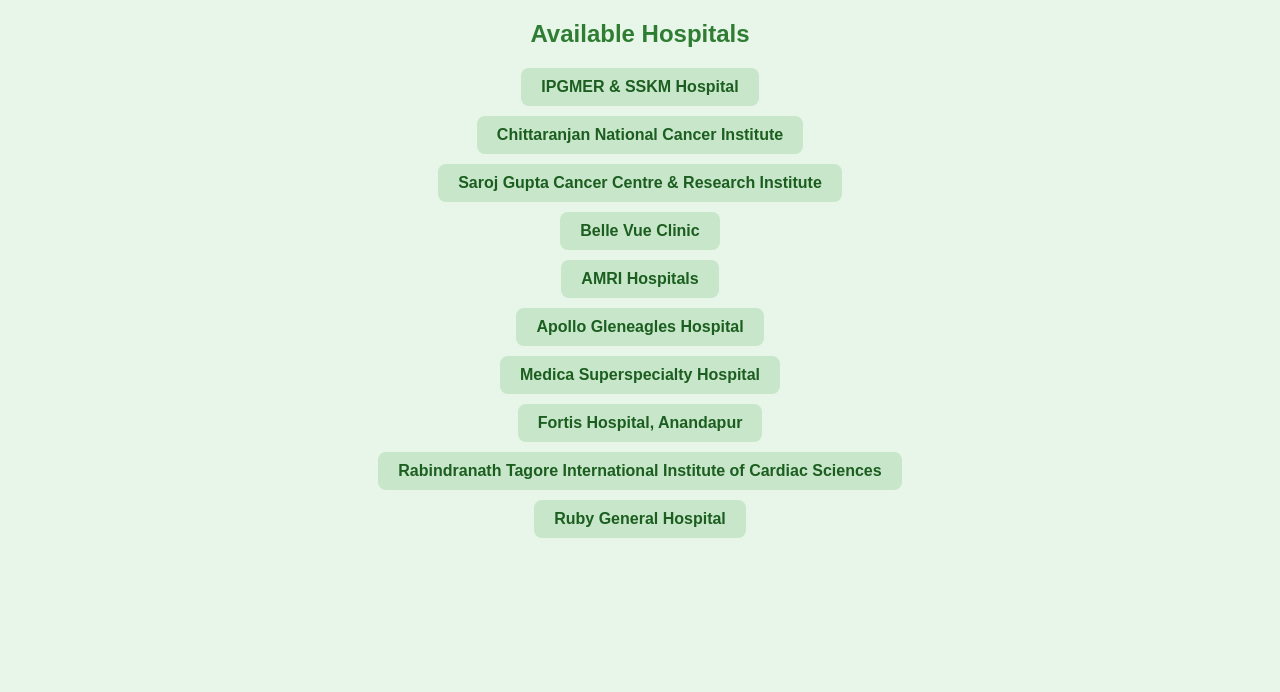
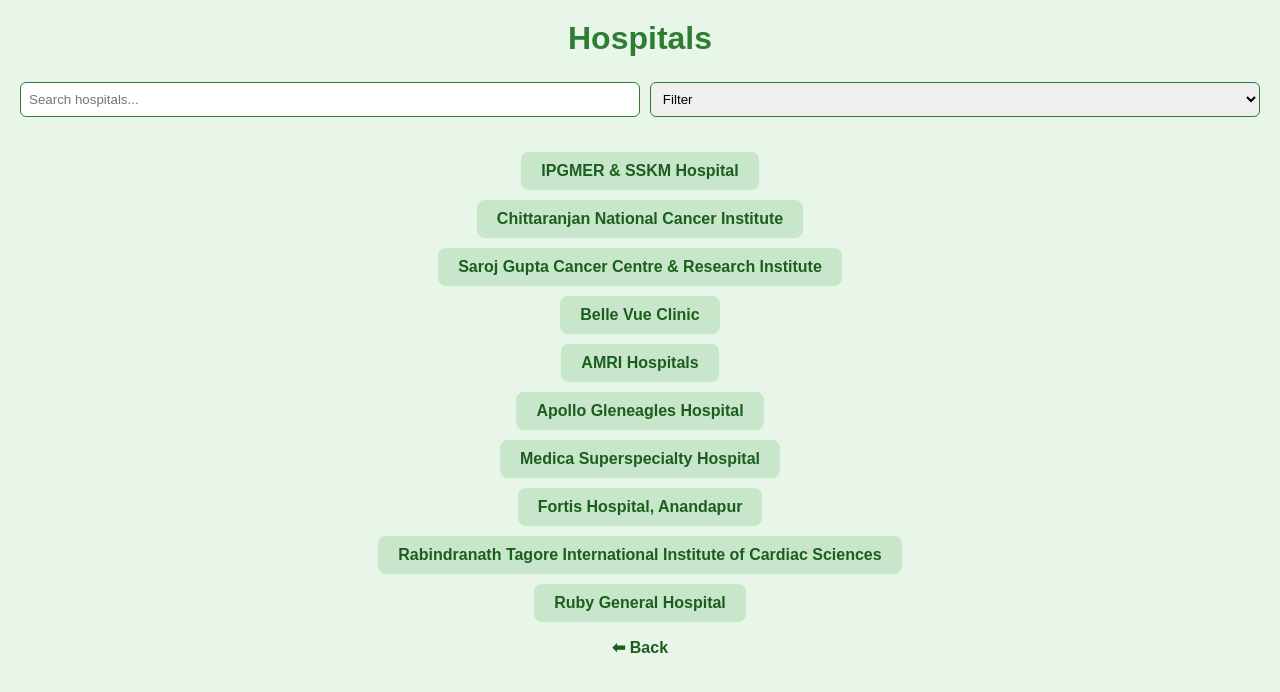
Before and after one commit to abhirup2911/MediSlotBook, a Flask app: page /hospitals in a window 1280 px wide. Shown: the top 692 px of the page. Run offline with Flask 3, Linux system fonts and the light colour scheme.

Commit message:
Update hospitals.html

```diff
--- a/templates/hospitals.html
+++ b/templates/hospitals.html
@@ -1,15 +1,41 @@
 <!DOCTYPE html>
-<html>
+<html lang="en">
 <head>
-  <title>Hospitals</title>
+  <meta charset="UTF-8">
+  <title>Hospitals - MediSlotBook</title>
   <link rel="stylesheet" href="{{ url_for('static', filename='style.css') }}">
 </head>
 <body>
-  <h2>Available Hospitals</h2>
-  <ul>
+  <h1>Hospitals</h1>
+  <div class="search-filter">
+    <input type="text" placeholder="Search hospitals..." onkeyup="searchList(this.value)">
+    <select onchange="filterList(this.value)">
+      <option value="">Filter</option>
+      <option value="asc">A-Z</option>
+      <option value="desc">Z-A</option>
+    </select>
+  </div>
+  <ul id="hospital-list">
     {% for hospital in hospitals %}
-      <li><a href="{{ url_for('hospital_detail', name=hospital) }}">{{ hospital }}</a></li>
+      <li><a href="/hospital/{{ hospital }}">{{ hospital }}</a></li>
     {% endfor %}
   </ul>
+  <a href="/choice">⬅ Back</a>
+
+  <script>
+    function searchList(query) {
+      let items = document.querySelectorAll("#hospital-list li");
+      items.forEach(item => {
+        item.style.display = item.innerText.toLowerCase().includes(query.toLowerCase()) ? "" : "none";
+      });
+    }
+    function filterList(order) {
+      let list = document.getElementById("hospital-list");
+      let items = Array.from(list.querySelectorAll("li"));
+      items.sort((a, b) => order === "asc" ? a.innerText.localeCompare(b.innerText) : b.innerText.localeCompare(a.innerText));
+      list.innerHTML = "";
+      items.forEach(item => list.appendChild(item));
+    }
+  </script>
 </body>
 </html>
```
